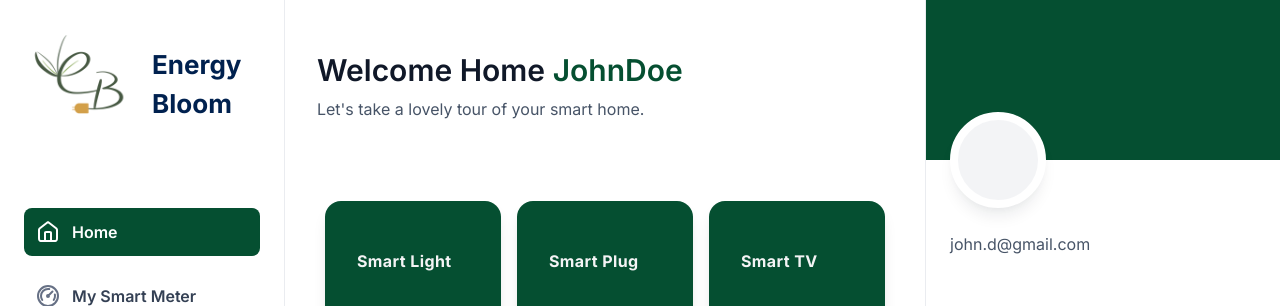
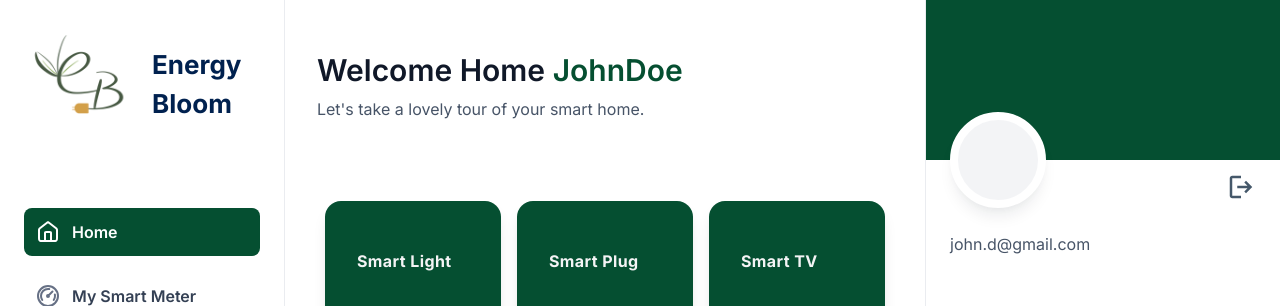
Before and after one commit to fuyunohibi/energy-bloom-web, a Next.js app: page / in a window 1280 px wide. Shown: the top 306 px of the page. Built offline with nearby package versions, Linux system fonts and the light colour scheme.

Commit message:
logout icon added

```diff
--- a/src/components/navigations/right-sidebar.tsx
+++ b/src/components/navigations/right-sidebar.tsx
@@ -25,6 +25,16 @@ const RightSidebar = ({ user }: RightSidebarProps) => {
               {user.email}
             </p>
           </div>
+          <div className="pt-3 ml-auto">
+            <Link href="/sign-in" className="flex gap-2">
+              <Image
+                src="/assets/icons/shared/logout-icon.svg"
+                width={30}
+                height={30}
+                alt="logout icon"
+              />
+            </Link>
+          </div>
         </div>
       </section>
 
```
Also changed, not shown: public/assets/icons/shared/logout-icon.svg (added).
